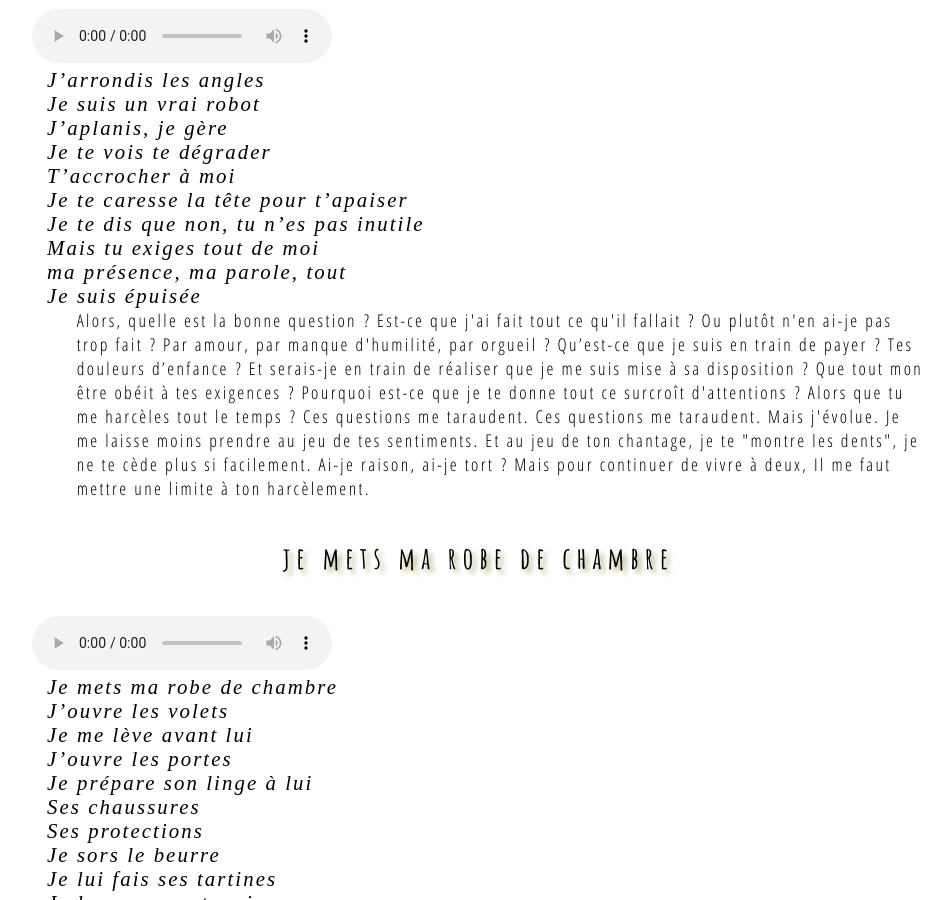
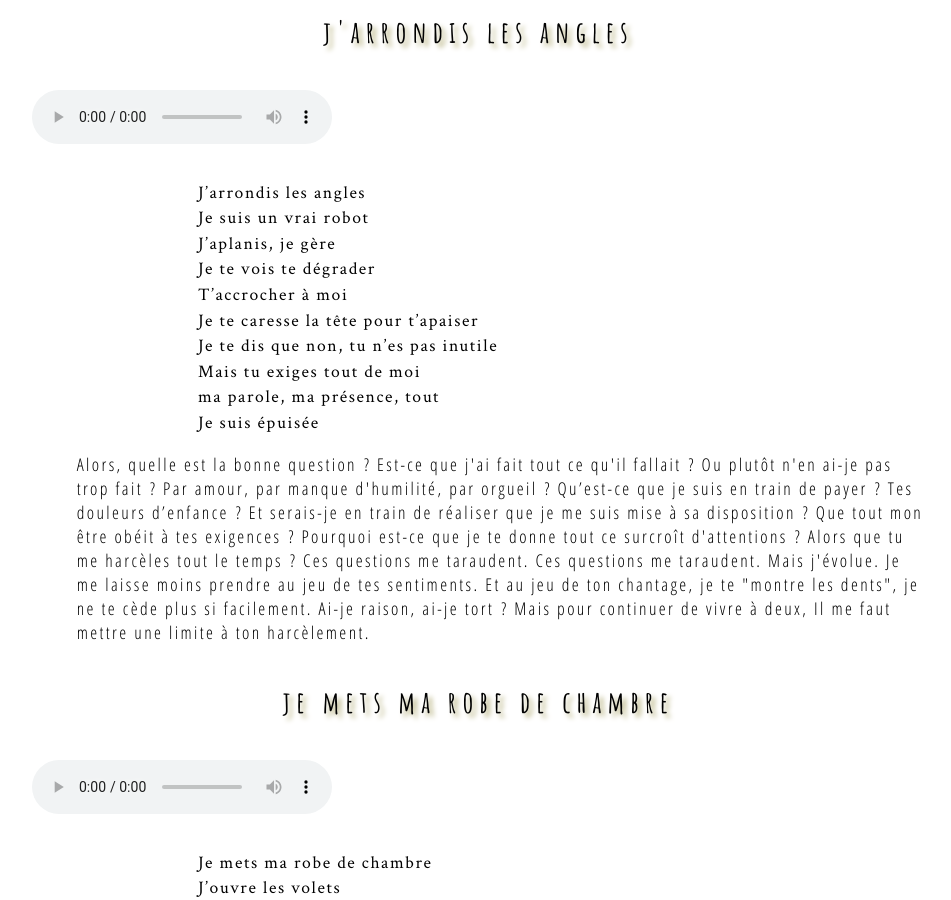
Before and after one commit to leshnik/revertouthaut, a Jekyll site: the page built from aidants-aimants.md, in a window 1280 px wide and 900 px high, scrolled down 3692 px. Shown: the whole window, without its empty margins (138-1089 px from the left). Built offline with Jekyll 4.4.1, drawn with Linux system fonts in a browser that asks for light colours.

Commit message:
aidants class chansons_sung to quote

```diff
--- a/aidants-aimants.md
+++ b/aidants-aimants.md
@@ -42,7 +42,7 @@ L’association Rêver Tout Haut propose aux aidants et aux proches de personne
 
 <h4 style="color: black">Au fil du temps</h4>
 <audio controls src="https://rth8.b-cdn.net/j'ai-appris-au-fil-du-temps.mp3"></audio>
-<p class="chansons_sung">
+<p class="quote">
 J’ai appris au fil du temps à m’occuper de toi<br>
 Ton lever, tes repas, ta toilette, tes couchers<br>
 Tes moindres mouvements<br>
@@ -50,11 +50,11 @@ Je te parlais tout le temps<br>
 Je te disais «n’aies pas peur maman, je suis là, accroche-toi à moi»</p>
 <div class="indented">
 <p class="chansons_spoken">J’ai essayé de me mettre à ta place, j’ai essayé de deviner tes pensées, j’ai essayé de te faire rire même quand ton sourire était éteint. J’ai rempli une tonne de dossiers. J’ai transformé mon chez moi en hôpital. Je te faisais manger. Et tu mangeais si doucement, que tes repas occupaient toutes mes journées. Mais j’avais si peur de t’étouffer.</p></div>
-<p class="chansons_sung">Mais est-ce que j’ai été à la hauteur&nbsp;?
+<p class="quote">Mais est-ce que j’ai été à la hauteur&nbsp;?
 Est-ce que j’ai été à la hauteur&nbsp;?</p>
 <div class="indented">
 <p class="chansons_spoken">J’ai appris les gestes du kiné pour pouvoir le soir les répéter et te retourner dans ton lit sans te brusquer. Mais j’ai eu l’impression de te torturer. Un jour je t’ai vue nue, et cela m’a tant choquée. Mais je me suis tue, je me suis adaptée. Et je culpabilise toujours, car je ne t’ai pas sauvée. Et je me sens fautive car ta vie d’avant, tu ne l’as jamais retrouvée.</p></div>
-<p class="chansons_sung">Mais est-ce que j’ai été à la hauteur&nbsp;?
+<p class="quote">Mais est-ce que j’ai été à la hauteur&nbsp;?
 Est-ce que j’ai été à la hauteur&nbsp;?</p>
 <div class="indented"><p class="chansons_spoken">
 Et si j’avais su tout ce que je sais maintenant&nbsp;? Si j’avais fait autrement&nbsp;? Ai-je eu des mots involontairement malheureux à son égard&nbsp;? Est-ce que j’ai eu des mots méchants&nbsp;? Quand tu es décédée, j’ai ressenti un grand vide. Je sais bien qu’avec des « si », on ne refait pas le monde. Mais tout me remonte et me revient. Alors je préfère rester seule ans mon coin. Je sais qu’il faut tourner la page, ne pas agacer les gens. Alors je dédramatise avec mes bons vieux jeux de mots pour voiler la face et tout le monde est content.</p></div>
@@ -62,7 +62,7 @@ Et si j’avais su tout ce que je sais maintenant&nbsp;? Si j’avais fait autre
 <h4 style="color: black">Je t’ai bercé</h4>
 <audio controls src="https://rth8.b-cdn.net/je-tai-berce-choye.mp3"></audio>
 <p class="cite">chant&nbsp;: Valérie Gaudissart & Morton Potash, musique&nbsp;: Morton Potash</p>
-<article class="chansons_sung">
+<article class="quote">
 Je t’ai bercé, choyé<br>
 J'ai porté ton cartable,  ciré tes souliers.<br>
 J'ai coupé ton poisson, ôté les arêtes<br>
@@ -83,7 +83,7 @@ Est-ce que j’ai fait tout ce qu’il fallait&nbsp;?
 
 <audio controls src="https://rth8.b-cdn.net/j'arrondis-les-angles.mp3"></audio>
 
-<article class="chansons_sung">
+<p class="quote">
 J’arrondis les angles<br>
 Je suis un vrai robot<br>
 J’aplanis, je gère<br>
@@ -92,9 +92,9 @@ T’accrocher à moi<br>
 Je te caresse la tête pour t’apaiser<br>
 Je te dis que non, tu n’es pas inutile<br>
 Mais tu exiges tout de moi<br>
-ma présence, ma parole, tout<br>
+ma parole, ma présence, tout<br>
 Je suis épuisée<br>
-</article>
+</p>
 <div class="indented">
 <article class="chansons_spoken">Alors, quelle est la bonne question&nbsp;? Est-ce que j'ai fait tout ce qu'il fallait&nbsp;? Ou plutôt n'en ai-je pas trop fait&nbsp;? Par amour, par manque d'humilité, par orgueil&nbsp;? Qu’est-ce que je suis en train de payer&nbsp;?
 Tes douleurs d’enfance&nbsp;? Et serais-je en train de réaliser que je me suis mise à sa disposition&nbsp;? Que tout mon être obéit à tes exigences&nbsp;? Pourquoi est-ce que je te donne tout ce surcroît d'attentions&nbsp;? Alors que tu me harcèles tout le temps&nbsp;? Ces questions me taraudent. Ces questions me taraudent.
@@ -103,7 +103,7 @@ Mais j'évolue. Je me laisse moins prendre au jeu de tes sentiments. Et au jeu d
 
 <h4 style="color: black">je mets ma robe de chambre</h4>
 <audio controls src="https://rth8.b-cdn.net/je%20mets%20ma%20robe%20de%20chambre.mp3"></audio>
-<article class="chansons_sung">Je mets ma robe de chambre<br>
+<article class="quote">Je mets ma robe de chambre<br>
 J’ouvre les volets<br>
 Je me lève avant lui<br>
 J’ouvre les portes<br>
```
